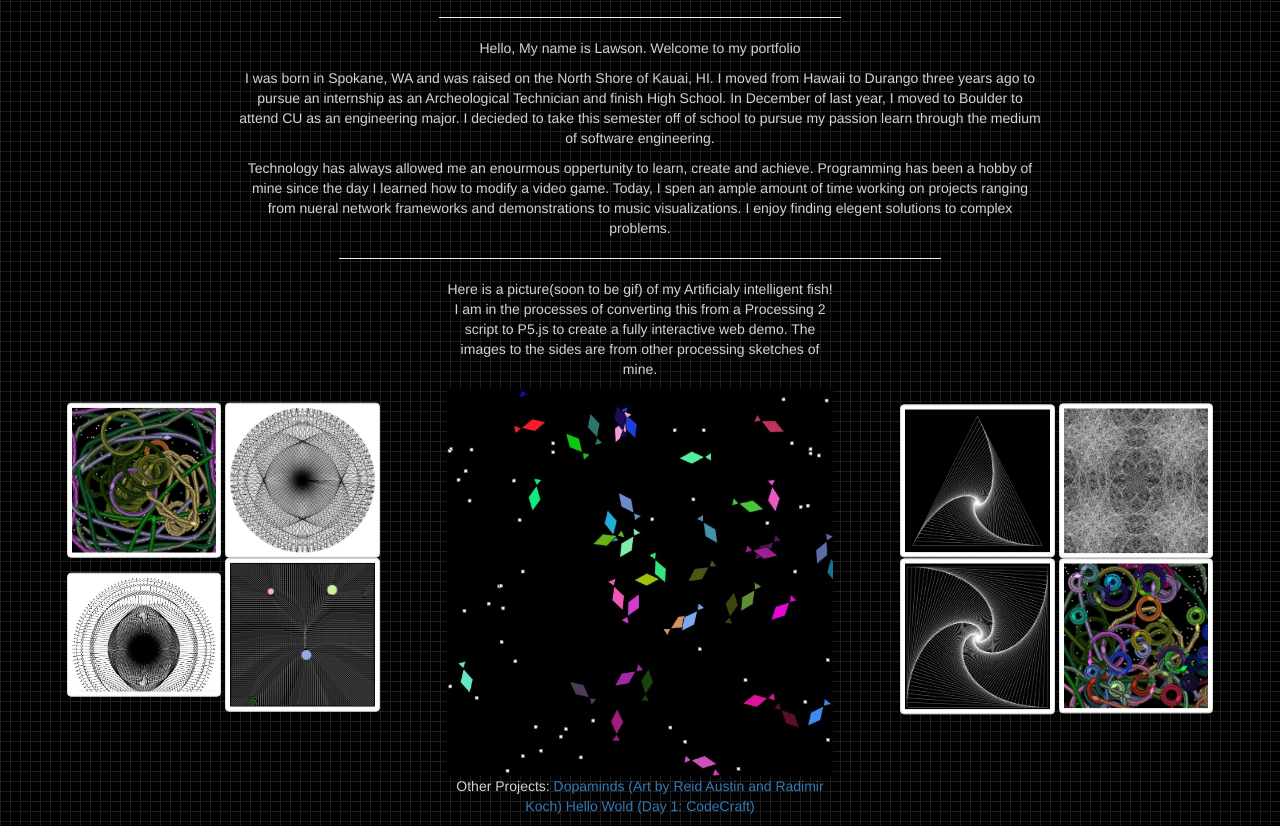
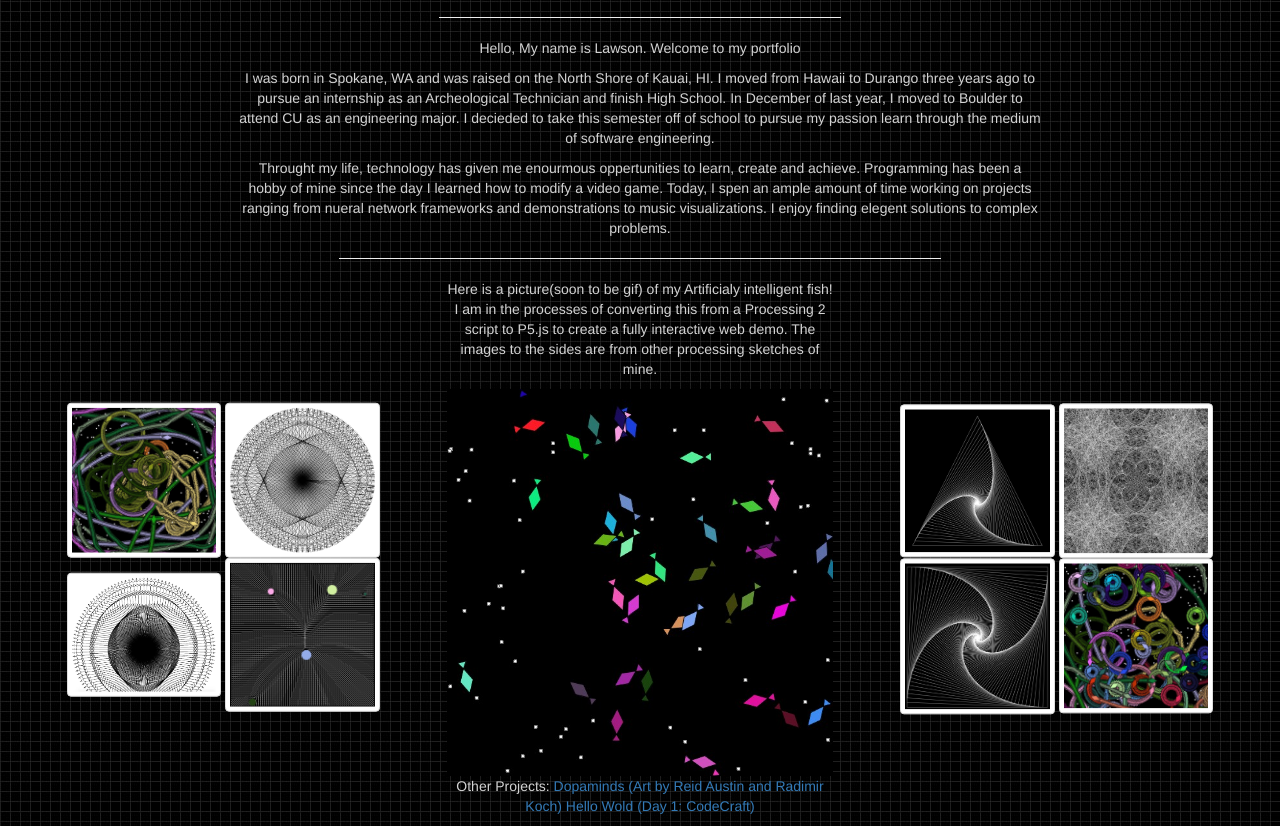
Before and after one commit to Dartellis/HTML_Exercise, a plain HTML site: page index.html in a window 1280 px wide. Shown: the part 109-935 px from the top of the page. Drawn offline with nearby package versions, Linux system fonts and the light colour scheme.

Commit message:
Rewording of content
Changed wording in about me paragraph.

```diff
--- a/index.html
+++ b/index.html
@@ -54,7 +54,7 @@
 
 						<p> I was born in Spokane, WA and was raised on the North Shore of Kauai, HI. I moved from Hawaii to Durango three years ago to pursue an internship as an Archeological Technician and finish High School. In December of last year, I moved to Boulder to attend CU as an engineering major. I decieded to take this semester off of school to pursue my passion learn through the medium of software engineering. </p>
 
-						<p> Technology has always allowed me an enourmous oppertunity to learn, create and achieve. Programming has been a hobby of mine since the day I learned how to modify a video game. Today, I spen an ample amount of time working on projects ranging from nueral network frameworks and demonstrations to music visualizations. I enjoy finding elegent solutions to complex problems. </p>
+						<p> Throught my life, technology has given me enourmous oppertunities to learn, create and achieve. Programming has been a hobby of mine since the day I learned how to modify a video game. Today, I spen an ample amount of time working on projects ranging from nueral network frameworks and demonstrations to music visualizations. I enjoy finding elegent solutions to complex problems. </p>
 
 						<hr width="75%">
 
```
Also changed, not shown: 2 other files.
